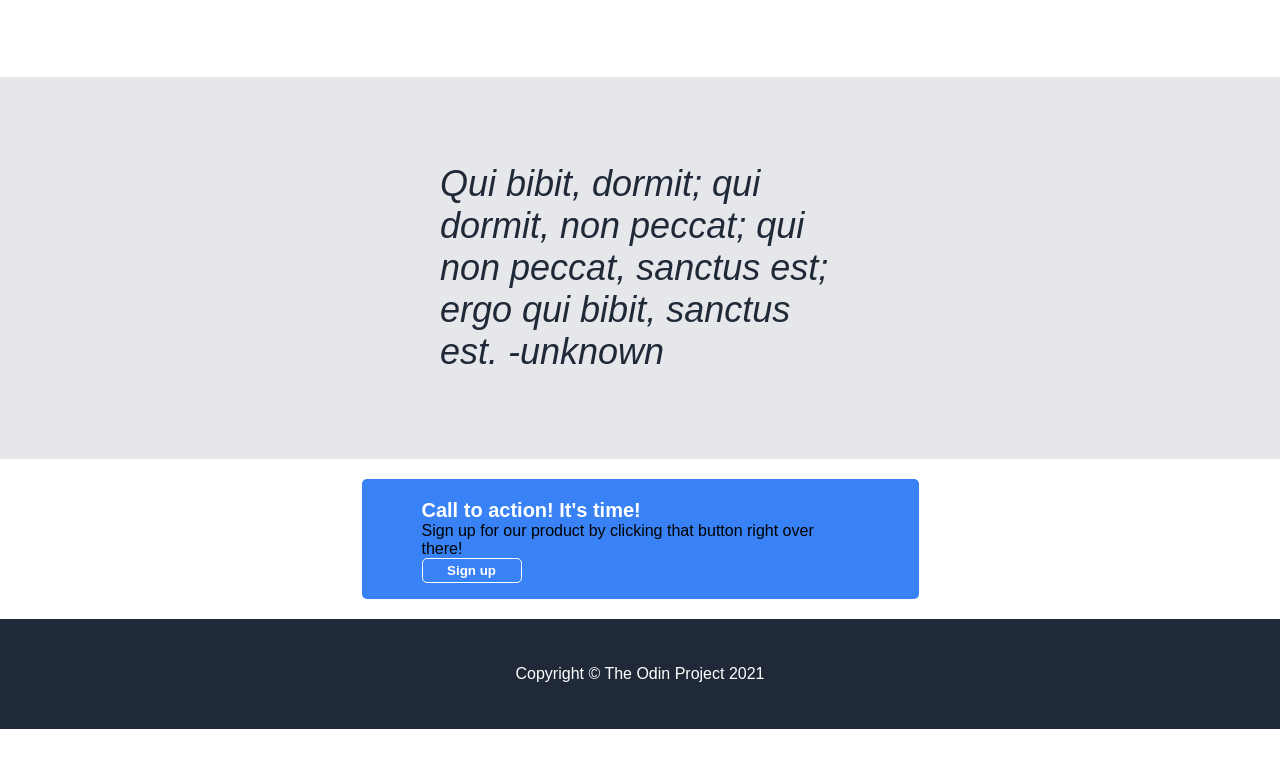
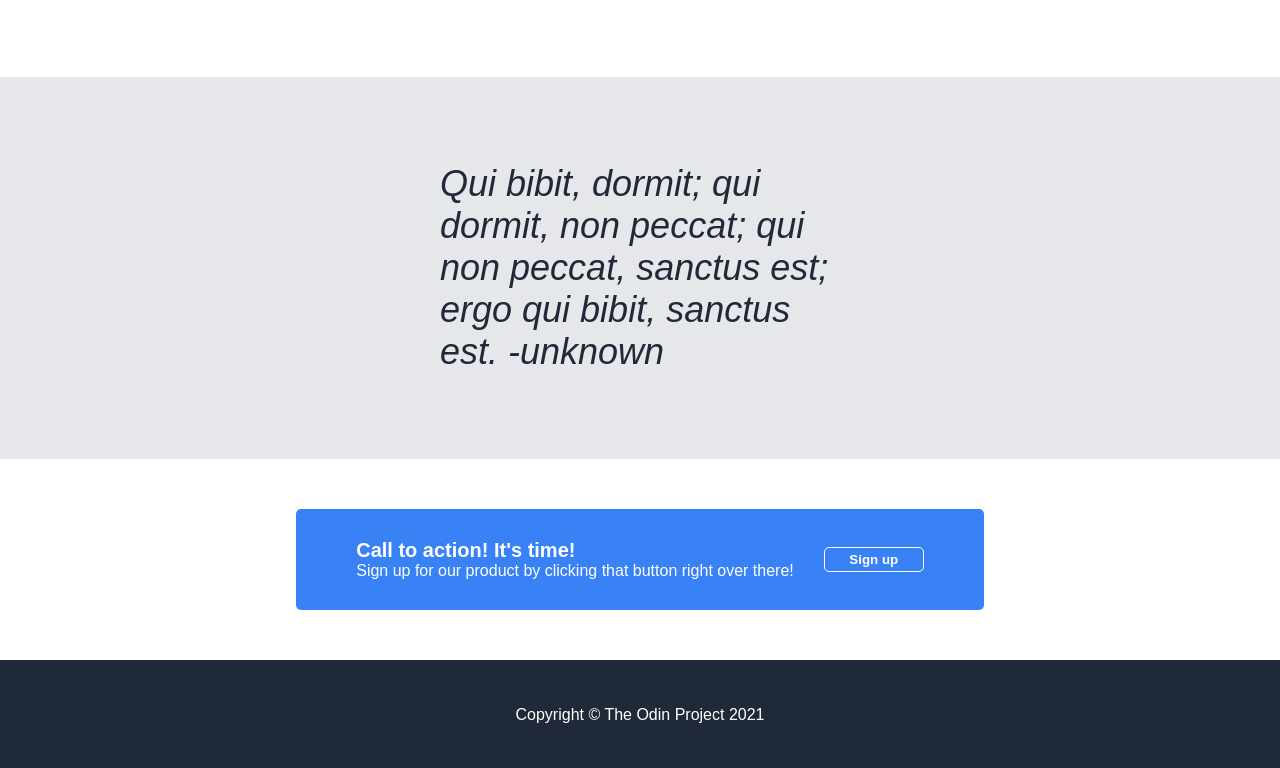
Before and after one commit to 2Toeasty/Landing-Page-Project, a plain HTML site: page index.html in a window 1280 px wide. Shown: the part 672-1440 px from the top of the page. Before the commit the page ends 1401 px from the top, so only its background shows below. Drawn offline with Linux system fonts and the light colour scheme.

Commit message:
put sign up button to the right of the text in banner ad

```diff
--- a/style.css
+++ b/style.css
@@ -109,21 +109,27 @@ ul {
     justify-content: center;
     flex: 1;
     align-items: center;
-
+    padding: 30px;
 }
 
 .banner-ad {
     background-color: #3882f6;
     border-radius: 5px;
-    padding: 20px 60px;
+    padding: 30px 60px;
     margin: 20px 0px;
-    width: 437px;
-    height: 80px;
+    display: flex;
+    align-items: center;
+    justify-content: space-between;
+    gap: 30px;
 
 }
 
+.banner-text-title,
+.banner-text-subtitle {
+    color: white;
+}
+
 .banner-text-title {
-    color: white;
     font-size: 20px;
     font-weight: bold;
 }
```
